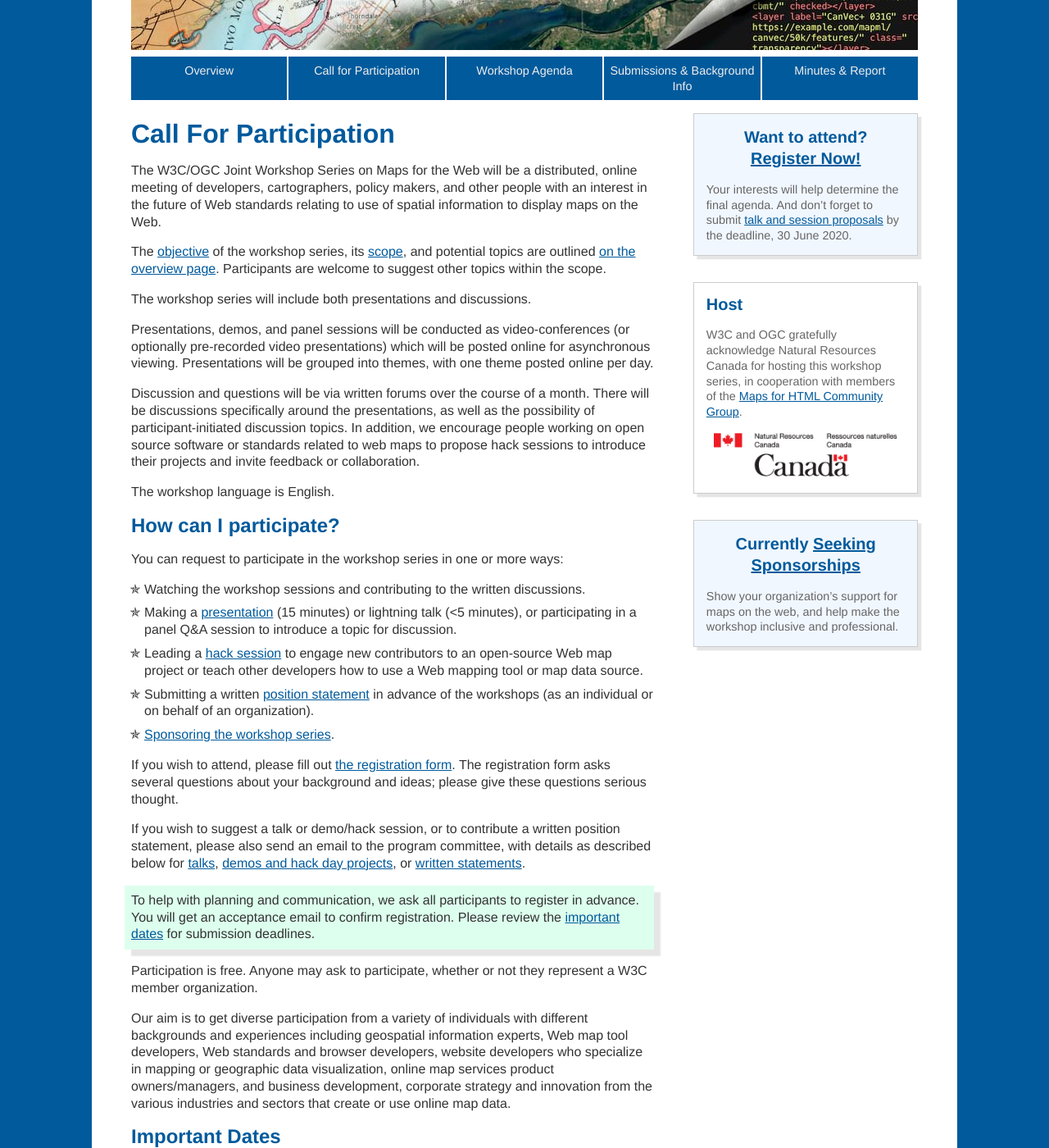
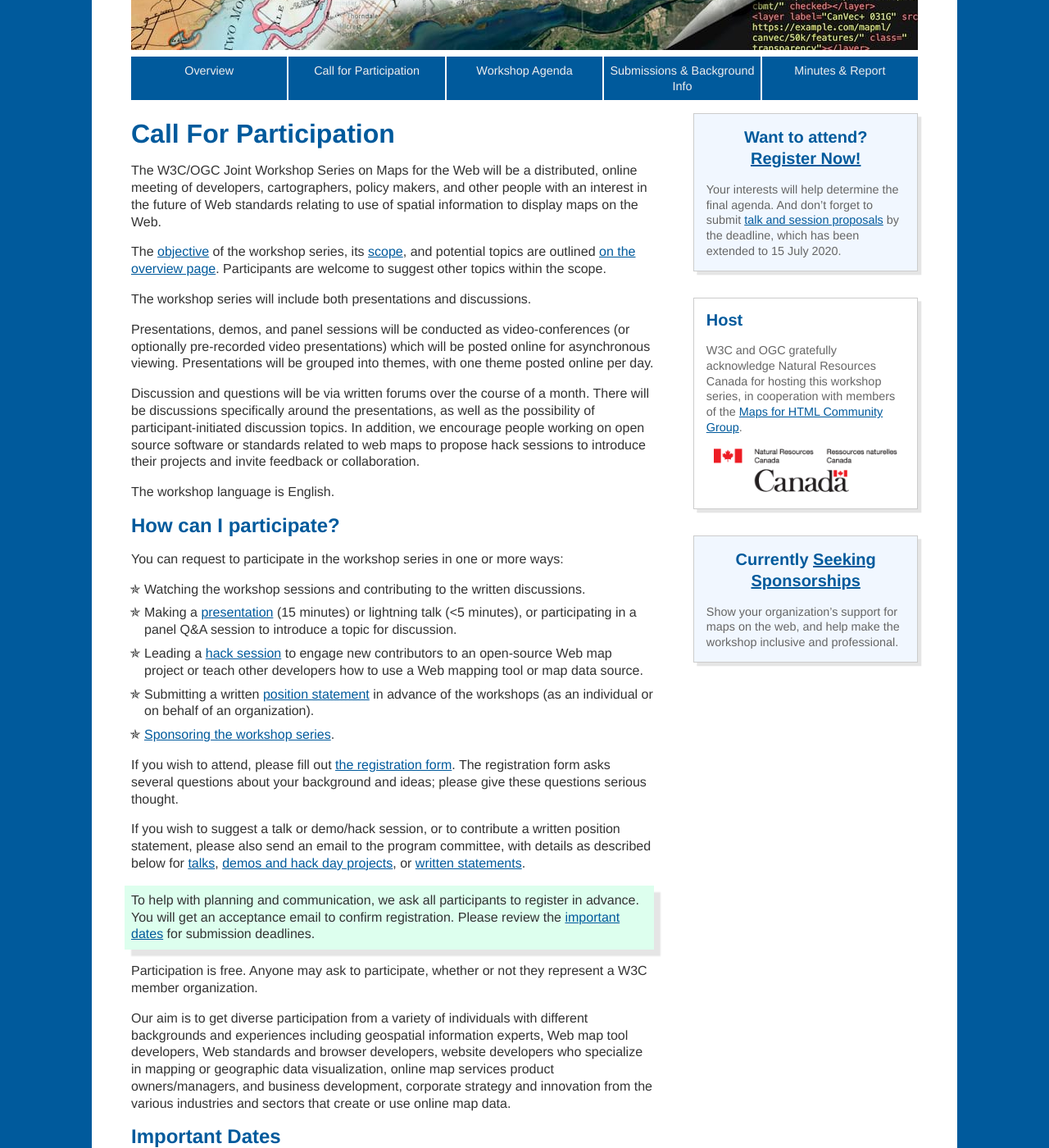
Before and after one commit to Maps4HTML/Maps4HTML-Workshop-2020, a Jekyll site: the page built from call-for-participation.html, in a window 1280 px wide and 1400 px high, scrolled down 607 px. Shown: the whole window at 82% size. Built offline with Jekyll 4.4.1, drawn with Linux system fonts in a browser that asks for light colours; some of the changed text lies outside the part shown.

Commit message:
update the CFP closing date from June 30th to July 15th (#54)

```diff
--- a/_includes/register-cta.html
+++ b/_includes/register-cta.html
@@ -7,6 +7,6 @@
       Your interests will help determine the final agenda.
       And don’t forget to submit
       <a href="{{ relBase }}/call-for-participation#how-to-participate">talk and session proposals</a>
-      by the deadline, 30 June 2020.
+      by the deadline, which has been extended to 15 July 2020.
     </p>
 </aside>
--- a/call-for-participation.html
+++ b/call-for-participation.html
@@ -133,7 +133,7 @@
 </style>
 <table class="important-dates-table info"><tbody>
 <tr><th>Call for participation open:</th><td>20 April 2020</td></tr>
-<tr><th>Application and session suggestion deadline:</th><td>30 June 2020</td></tr>
+<tr><th>Application and session suggestion deadline:</th><td>15 July 2020 (extended)</td></tr>
 <tr><th>Acceptance notifications:</th><td>27 July 2020</td></tr>
 <tr><th>Program announcement:</th><td>1 August 2020</td></tr>
 <tr><th>Final deadline to submit written position statements
```
